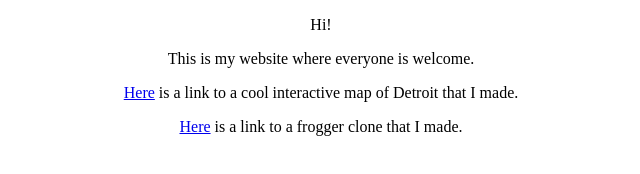
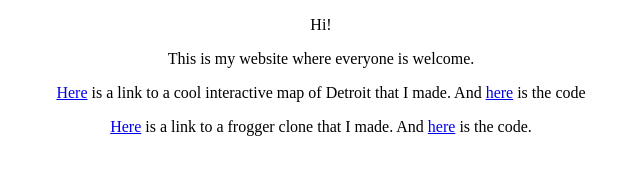
Before and after one commit to critesjosh/villageBagel2019, a plain HTML site: page index.html in a window 1280 px wide. Shown: the whole page, without its empty margins (319-959 px from the left). Drawn offline with Linux system fonts and the light colour scheme.

Commit message:
Added links to the source code for my applications
There were no links to my repositories previously. Now there are.

```diff
--- a/index.html
+++ b/index.html
@@ -13,8 +13,8 @@
       <p>Hi!</p>
       <p>This is my website where everyone is welcome.</p>
       <p><a href="http://dreamcatcherproject.net/josh/neighborhood-map-project">Here</a> is a link to a
-        cool interactive map of Detroit that I made.</p>
+        cool interactive map of Detroit that I made. And <a href="https://critesjosh.github.io/neighborhood-map-project/">here</a> is the code</p>
       <p><a href="http://dreamcatcherproject.net/josh/arcadeGame">Here</a> is a link to a
-        frogger clone that I made.</p>
+        frogger clone that I made. And <a href="https://critesjosh.github.io/joshs-arcade-game-master/">here</a> is the code.</p>
     </body>
 </html>
```
